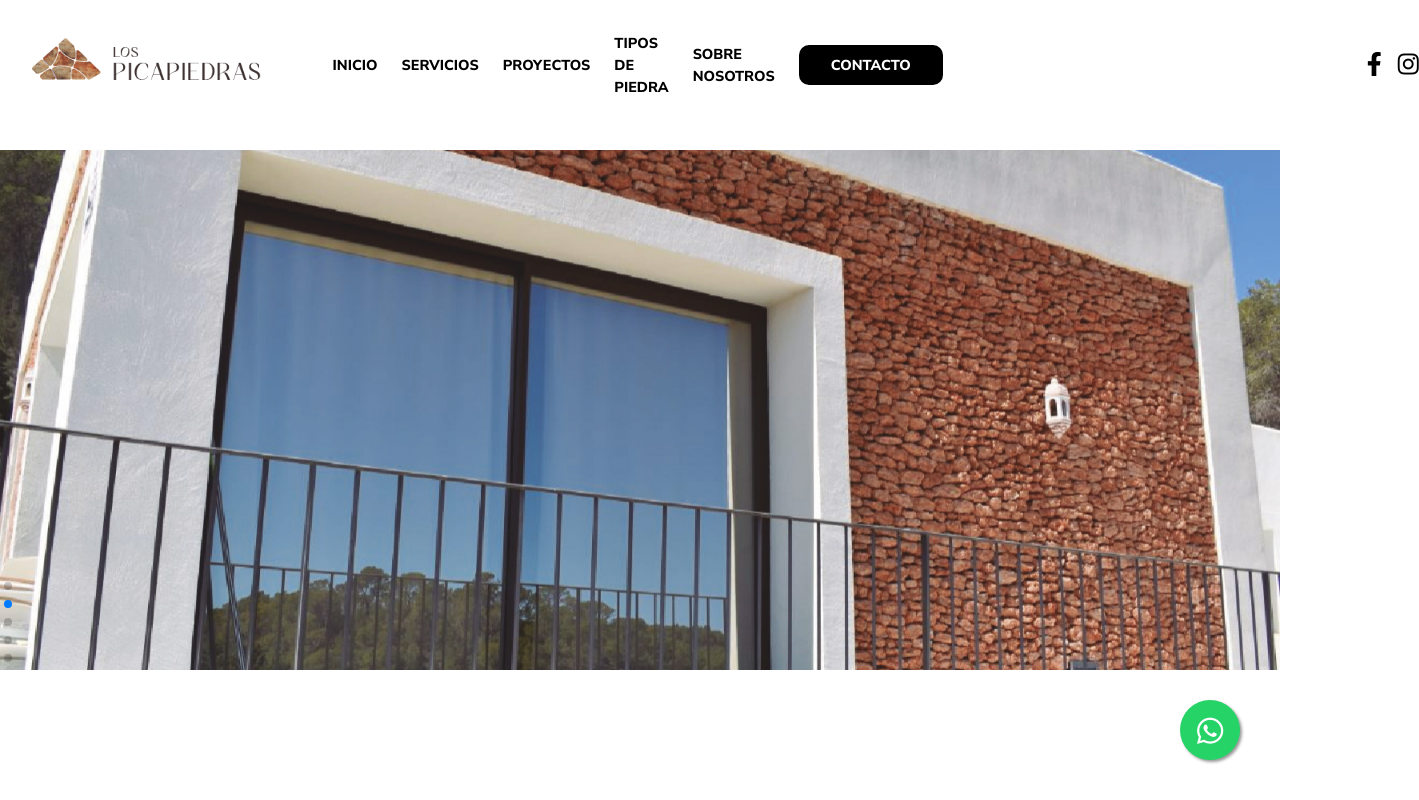
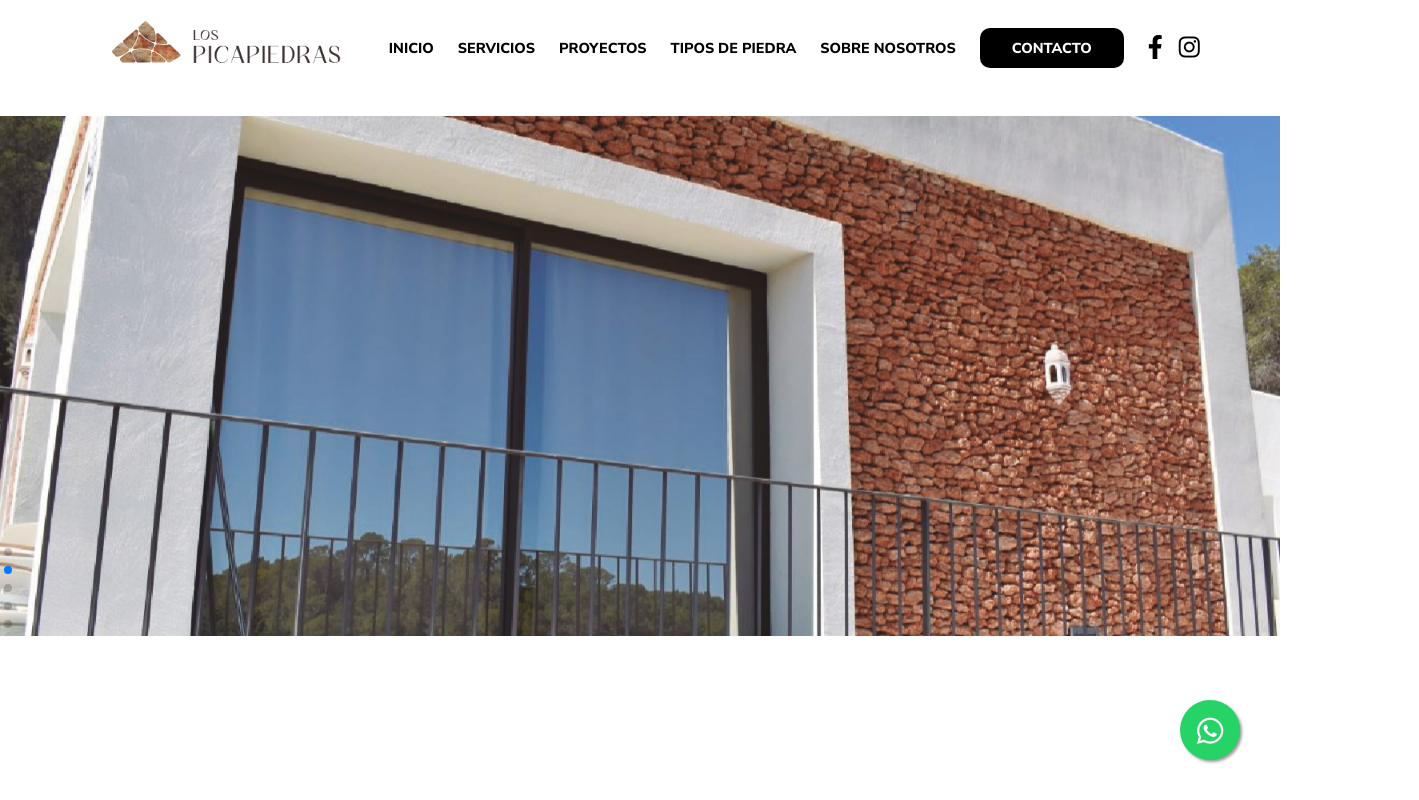
Before and after one commit to FresKo01/los_pica_piedras, a plain HTML site: page index.html in a window 1280 px wide. Shown: the top 800 px of the page, 1419 px wide, since content can reach past the window. Drawn offline with nearby package versions, Linux system fonts and the light colour scheme.

Commit message:
new header

```diff
--- a/index.html
+++ b/index.html
@@ -21,12 +21,12 @@
 <body>
 <header class="navbar">
   <div class="container">
+    <nav>
     <div class="logo">
       <a href="index.html">
         <img src="assets/logo_horizontal.png" alt="Logo Los Picapiedras" class="responsive-logo">
       </a>
-    </div>
-    <nav>
+
         <ul class="nav-links">
           <li><a href="index.html">Inicio</a></li>
           <li><a href="pages/servicios.html">Servicios</a></li>
@@ -46,7 +46,7 @@
         <span></span>
       </button>
     </nav>
-
+  </div>
     </div>
   </div>
 </header>
--- a/style/header.css
+++ b/style/header.css
@@ -129,7 +129,6 @@ nav {
   display: flex;
   align-items: center;
   gap: 1rem;
-  margin-left: 25rem;
 }
 
 
```
Also changed, not shown: assets/img/ue-pnrr.png (deleted). Lines whose indentation alone changed are shown as unchanged.
